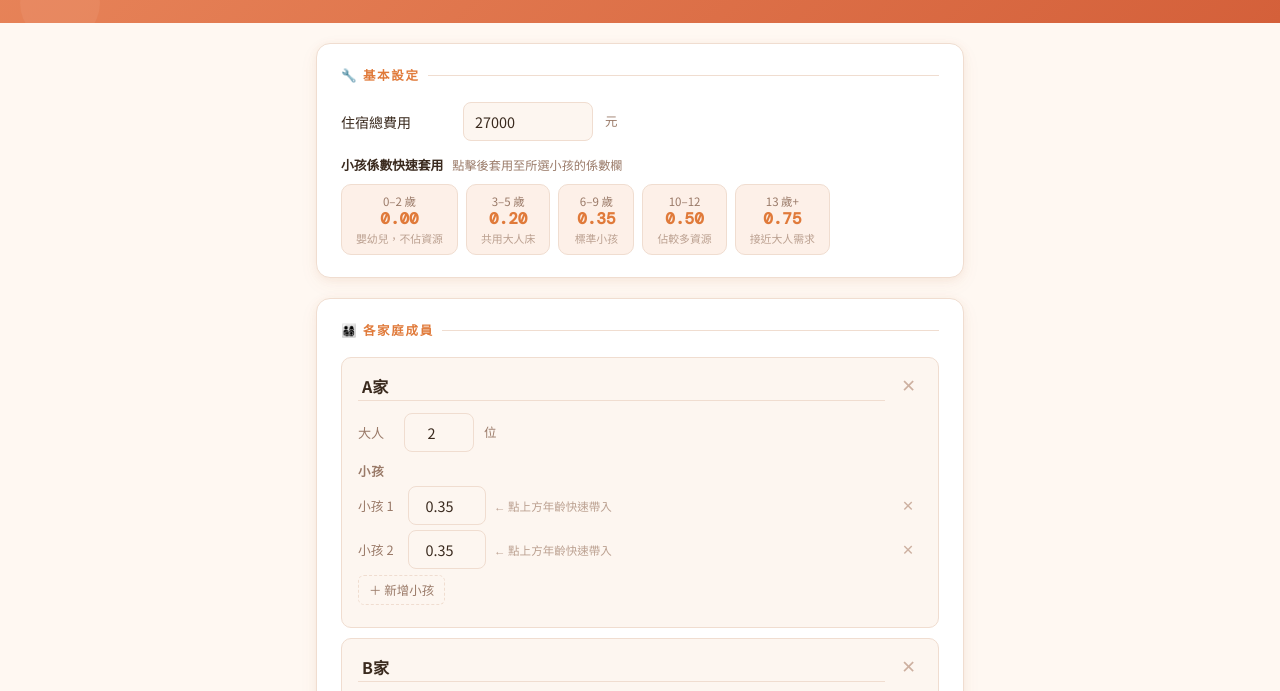
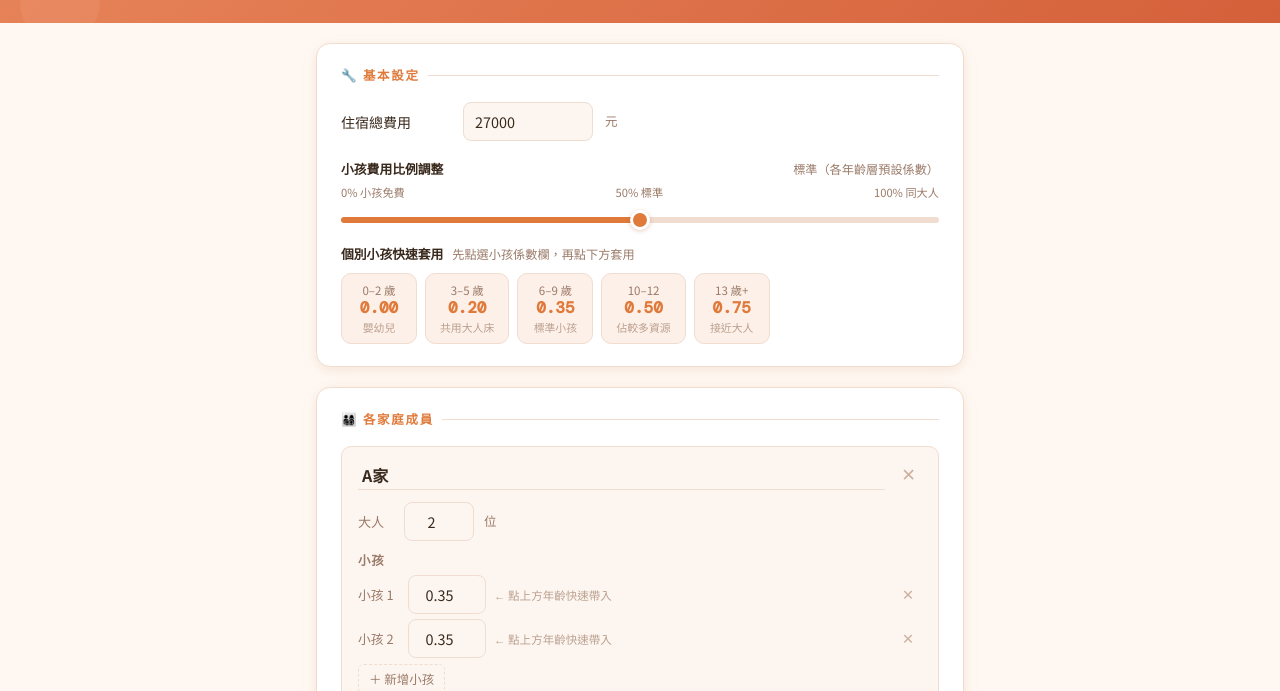
Before and after one commit to neil77914/accommodation-splitter, a plain HTML site: page index.html in a window 1280 px wide. Shown: the part 100-791 px from the top of the page. Drawn offline with nearby package versions, Linux system fonts and the light colour scheme.

Commit message:
Update index.html

```diff
--- a/index.html
+++ b/index.html
@@ -225,6 +225,41 @@
   }
   .copy-btn:hover { background:var(--accent-lt); border-color:var(--accent); }
 
+
+  /* ── Fairness slider ── */
+  .slider-wrap {
+    margin-top: 18px;
+  }
+  .slider-header {
+    display: flex; justify-content: space-between; align-items: baseline;
+    margin-bottom: 6px;
+  }
+  .slider-header .s-title { font-size:.8rem; font-weight:600; color:var(--text); }
+  .slider-header .s-desc  { font-size:.76rem; color:var(--sub); }
+  .slider-labels {
+    display: flex; justify-content: space-between;
+    font-size:.7rem; color:var(--sub); margin-bottom:4px;
+  }
+  input[type=range] {
+    -webkit-appearance: none; appearance: none;
+    width: 100%; height: 6px; border-radius: 3px; outline: none; cursor: pointer;
+    background: linear-gradient(to right, var(--accent) 0%, var(--accent) 50%, var(--border) 50%, var(--border) 100%);
+  }
+  input[type=range]::-webkit-slider-thumb {
+    -webkit-appearance: none; appearance: none;
+    width: 20px; height: 20px; border-radius: 50%;
+    background: var(--accent); cursor: pointer;
+    border: 3px solid #fff;
+    box-shadow: 0 1px 4px rgba(180,80,30,.3);
+    transition: transform .1s;
+  }
+  input[type=range]::-webkit-slider-thumb:hover { transform: scale(1.15); }
+  input[type=range]::-moz-range-thumb {
+    width: 20px; height: 20px; border-radius: 50%;
+    background: var(--accent); cursor: pointer;
+    border: 3px solid #fff; box-shadow: 0 1px 4px rgba(180,80,30,.3);
+  }
+
   footer { text-align:center; margin-top:36px; font-size:.74rem; color:#C4A898; }
 
   @media (max-width:500px) {
@@ -250,9 +285,24 @@
       <input type="number" id="total" class="input-md" value="27000" min="0" step="100">
       <span class="hint">元</span>
     </div>
-    <div class="coef-section-label">
-      小孩係數快速套用
-      <span>點擊後套用至所選小孩的係數欄</span>
+    <!-- Fairness slider -->
+    <div class="slider-wrap">
+      <div class="slider-header">
+        <span class="s-title">小孩費用比例調整</span>
+        <span class="s-desc" id="slider-desc">標準（各年齡層預設係數）</span>
+      </div>
+      <div class="slider-labels">
+        <span>0% 小孩免費</span>
+        <span>50% 標準</span>
+        <span>100% 同大人</span>
+      </div>
+      <input type="range" id="fairness-slider" min="0" max="100" value="50" step="1">
+    </div>
+
+    <!-- Per-child chip quick apply -->
+    <div class="coef-section-label" style="margin-top:16px">
+      個別小孩快速套用
+      <span>先點選小孩係數欄，再點下方套用</span>
     </div>
     <div class="coef-chips" id="coef-chips"></div>
   </section>
@@ -290,13 +340,34 @@
 <footer>🏕️ 住宿費用分攤小工具 · 純前端運算，資料不上傳</footer>
 
 <script>
-const coefOptions = [
-  { age:"0–2 歲", val:0.00, desc:"嬰幼兒，不佔資源" },
-  { age:"3–5 歲", val:0.20, desc:"共用大人床" },
-  { age:"6–9 歲", val:0.35, desc:"標準小孩" },
-  { age:"10–12", val:0.50, desc:"佔較多資源" },
-  { age:"13 歲+", val:0.75, desc:"接近大人需求" },
+// 基準係數（slider = 50% 時套用）
+const BASE_COEFS = [
+  { age:"0–2 歲", base:0.00, desc:"嬰幼兒" },
+  { age:"3–5 歲", base:0.20, desc:"共用大人床" },
+  { age:"6–9 歲", base:0.35, desc:"標準小孩" },
+  { age:"10–12", base:0.50, desc:"佔較多資源" },
+  { age:"13 歲+", base:0.75, desc:"接近大人" },
 ];
+
+// 依 slider 百分比（0–100）計算當前有效係數
+// 0% → 全部×0, 50% → 基準, 100% → 1.0
+function effectiveCoef(base, pct) {
+  if (pct <= 50) {
+    return base * (pct / 50);
+  } else {
+    return base + (1 - base) * ((pct - 50) / 50);
+  }
+}
+
+function getSliderPct() {
+  return parseInt(document.getElementById('fairness-slider').value);
+}
+
+// coefOptions 供 chip 快速套用（動態依 slider）
+function currentCoefOptions() {
+  const pct = getSliderPct();
+  return BASE_COEFS.map(o => ({ age: o.age, val: effectiveCoef(o.base, pct), desc: o.desc }));
+}
 
 const defaultFamilies = [
   { name:"A家", adults:2, children:[0.35, 0.35] },
@@ -312,35 +383,62 @@ let childCount  = 0;
 // 目前「焦點中」的係數 input（點 chip 時套用到這格）
 let focusedCoefInput = null;
 
-function init() {
-  // 建立 chips
+function buildChips() {
   const wrap = document.getElementById('coef-chips');
-  coefOptions.forEach(opt => {
+  wrap.innerHTML = '';
+  currentCoefOptions().forEach(opt => {
     const chip = document.createElement('div');
     chip.className = 'chip';
-    chip.title = `套用係數 ${opt.val.toFixed(2)} 到目前選取的小孩欄位`;
     chip.innerHTML = `
       <span class="chip-age">${opt.age}</span>
       <span class="chip-val">${opt.val.toFixed(2)}</span>
       <span class="chip-desc">${opt.desc}</span>
     `;
-    chip.onclick = () => {
+    chip.addEventListener('click', () => {
       if (focusedCoefInput) {
         focusedCoefInput.value = opt.val.toFixed(2);
         focusedCoefInput.focus();
-        // 短暫 highlight
         focusedCoefInput.style.borderColor = 'var(--accent)';
         setTimeout(() => focusedCoefInput.style.borderColor = '', 800);
       } else {
-        // 沒有焦點時，提示使用者先點一個小孩欄位
         chip.style.boxShadow = '0 0 0 2px var(--warn)';
-        chip.title = '請先點選一個小孩的係數欄位！';
-        setTimeout(() => { chip.style.boxShadow=''; chip.title=`套用係數 ${opt.val.toFixed(2)} 到目前選取的小孩欄位`; }, 1000);
+        setTimeout(() => chip.style.boxShadow = '', 1000);
       }
-    };
+    });
     wrap.appendChild(chip);
   });
+}
 
+function buildPreview() {
+  const pct = getSliderPct();
+
+  // Update desc label
+  const desc = document.getElementById('slider-desc');
+  if (pct === 0)       desc.textContent = '小孩完全免費';
+  else if (pct < 30)   desc.textContent = '對小孩非常友善';
+  else if (pct < 50)   desc.textContent = '偏向對小孩友善';
+  else if (pct === 50) desc.textContent = '標準（各年齡層預設係數）';
+  else if (pct < 70)   desc.textContent = '偏向按人數平攤';
+  else if (pct < 100)  desc.textContent = '接近純人頭平攤';
+  else                 desc.textContent = '完全按人頭平攤';
+
+  // Update slider track gradient
+  const slider = document.getElementById('fairness-slider');
+  slider.style.background = `linear-gradient(to right, var(--accent) 0%, var(--accent) ${pct}%, var(--border) ${pct}%, var(--border) 100%)`;
+}
+
+function initSlider() {
+  const slider = document.getElementById('fairness-slider');
+  slider.addEventListener('input', () => {
+    buildPreview();
+    buildChips();
+  });
+  buildPreview();
+  buildChips();
+}
+
+function init() {
+  initSlider();
   defaultFamilies.forEach(f => addFamily(f));
 }
 
```
